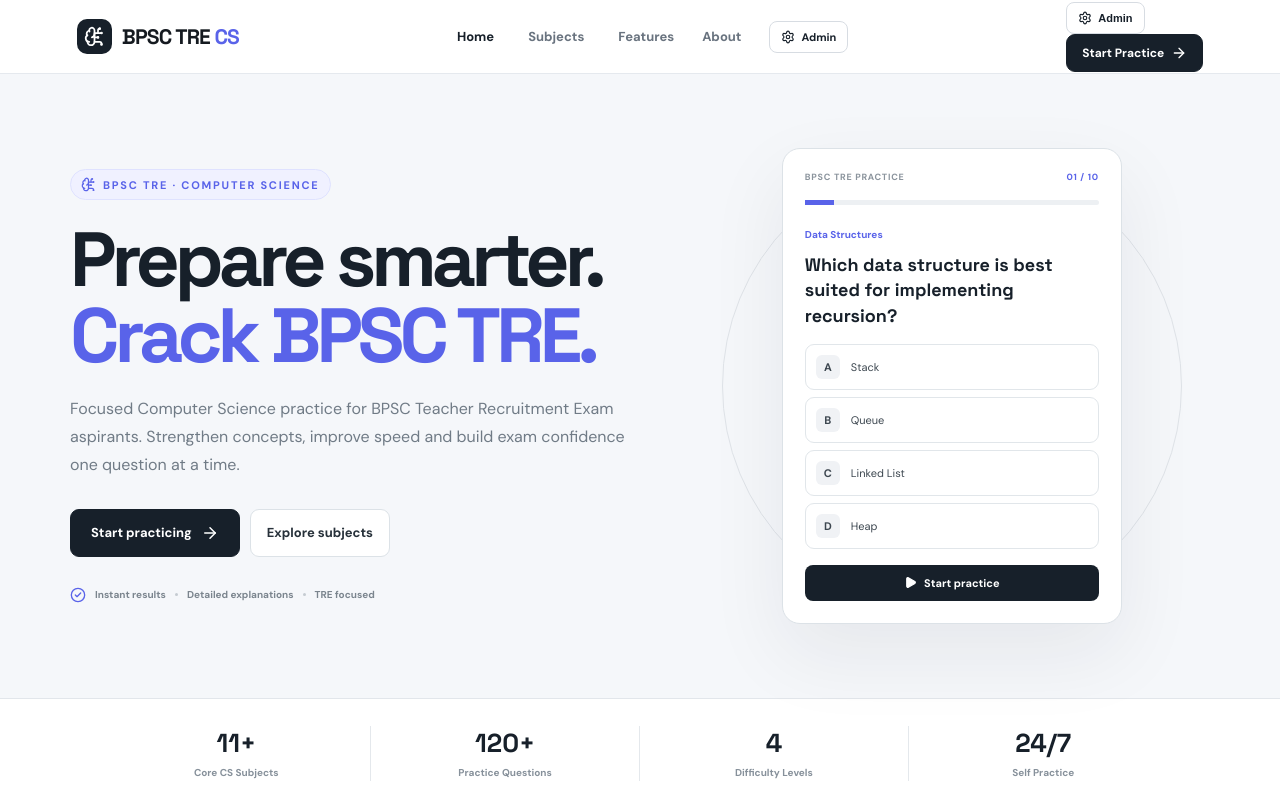
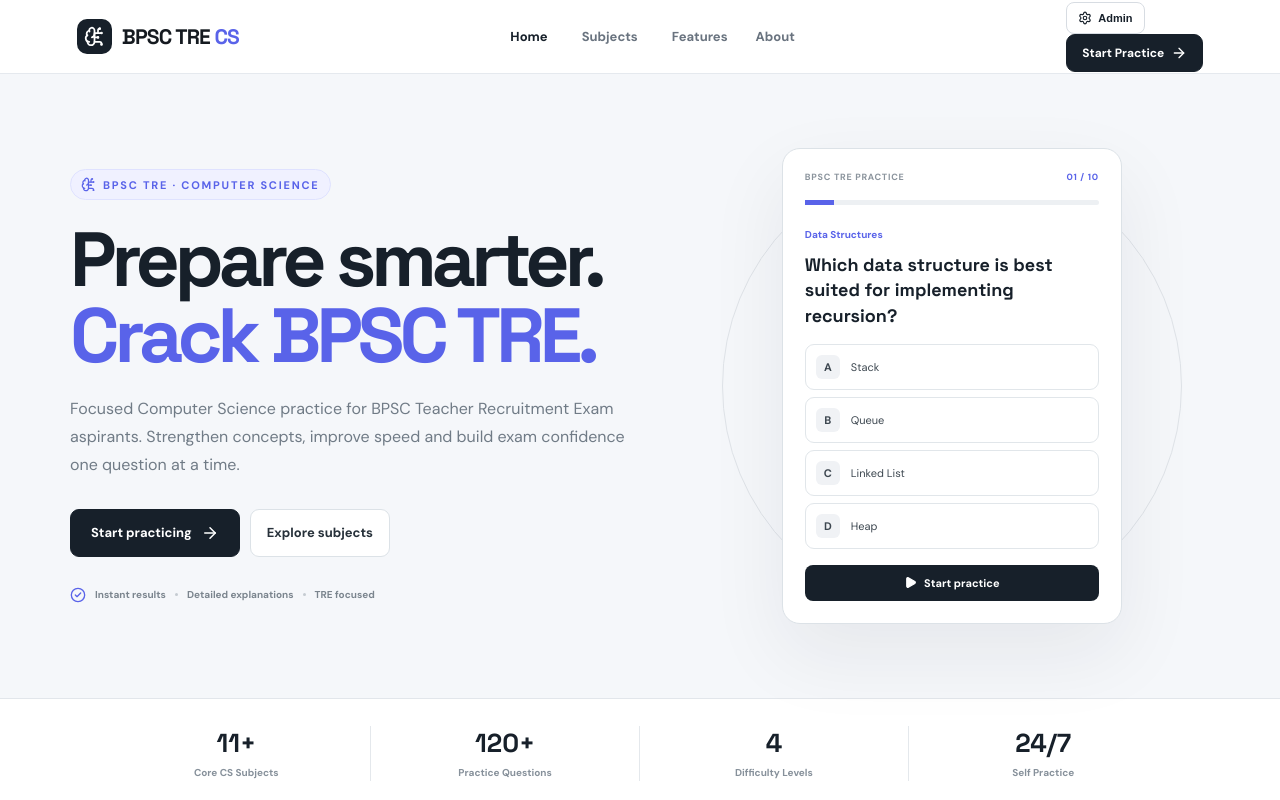
Before and after one commit to vickypatel88048/cs-quiz, a React (Vite) app: page / in a window 1280 px wide. Shown: the top 800 px of the page. Built offline with nearby package versions, Linux system fonts and the light colour scheme.

Commit message:
Fix duplicate Admin button on home page

```diff
--- a/src/Home.jsx
+++ b/src/Home.jsx
@@ -25,7 +25,6 @@
         <button onClick={() => { closeMenu(); onCategories() }}>Subjects</button>
         <a href="#features" onClick={closeMenu}>Features</a>
         <a href="#about" onClick={closeMenu}>About</a>
-        <button className="home-admin-btn" onClick={openAdmin}><Settings size={14} /> Admin</button>
       </nav>
       <div className="home-nav-actions">
         <button className="home-admin-btn home-admin-visible" onClick={openAdmin}><Settings size={14} /> Admin</button>
```
